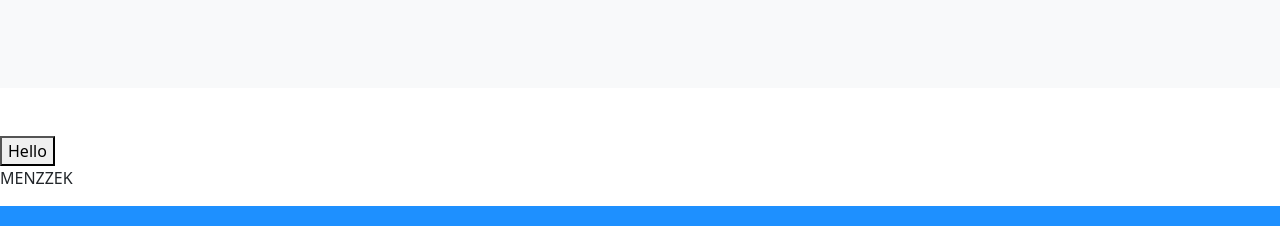
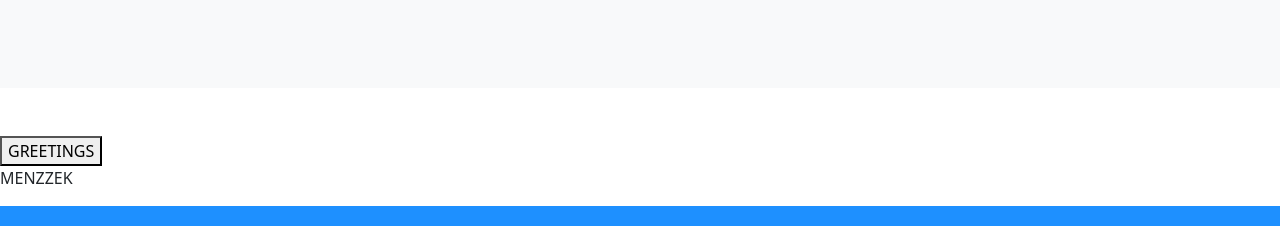
Before and after one commit to Zkabwang/AMERICAANSEEDS, a plain HTML site: page index.html in a window 1280 px wide. Shown: the part 4100-4326 px from the top of the page. Drawn offline with nearby package versions, Linux system fonts and the light colour scheme.

Commit message:
Update index.html

```diff
--- a/index.html
+++ b/index.html
@@ -317,7 +317,7 @@
 
   <section id="testimonial">
 
-    <button type="button" onclick="myFunction()">Hello</button>
+    <button type="button" onclick="myFunction()">GREETINGS</button>
     <p id="demo">MENZZEK  </p>
 
     <script>
```
